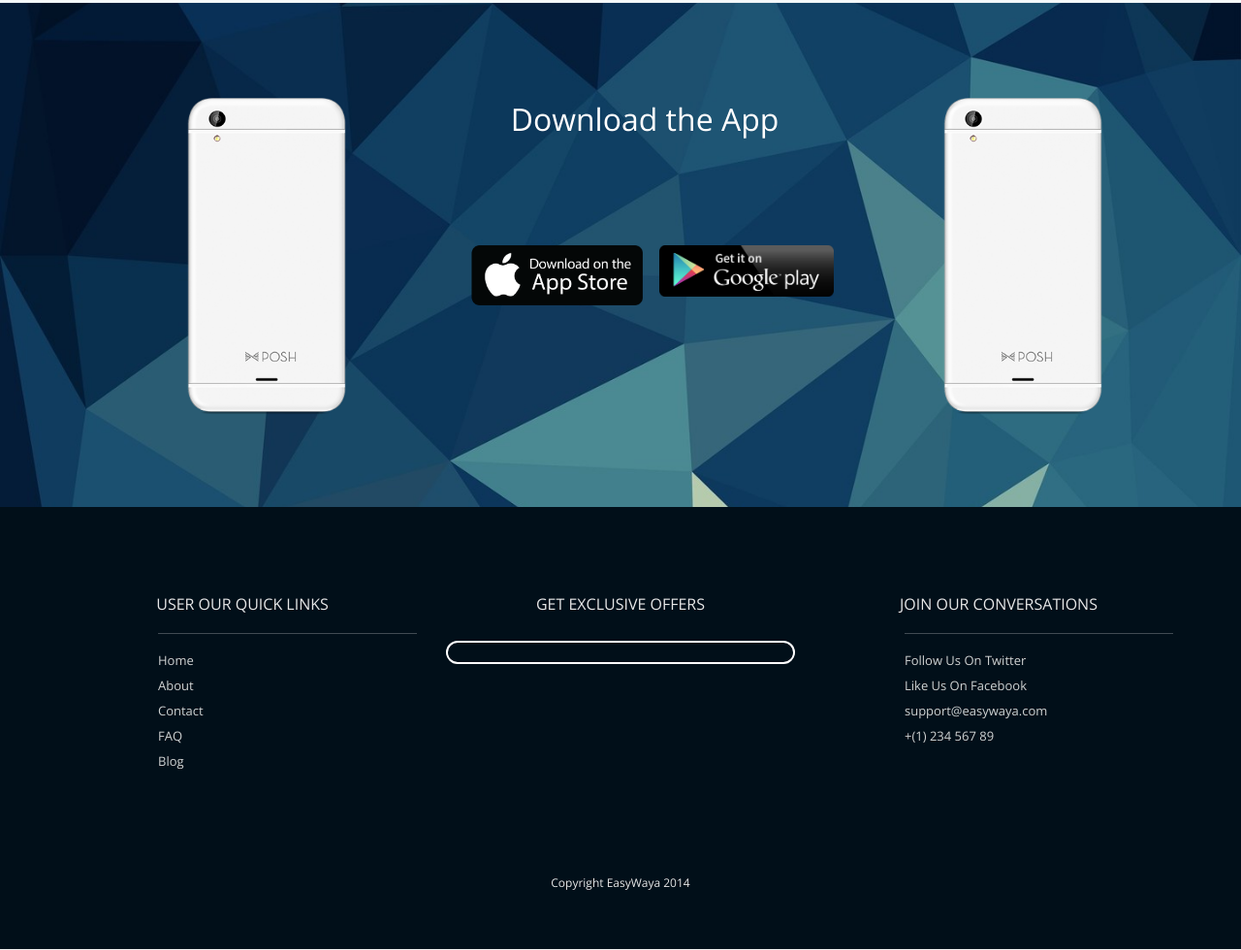
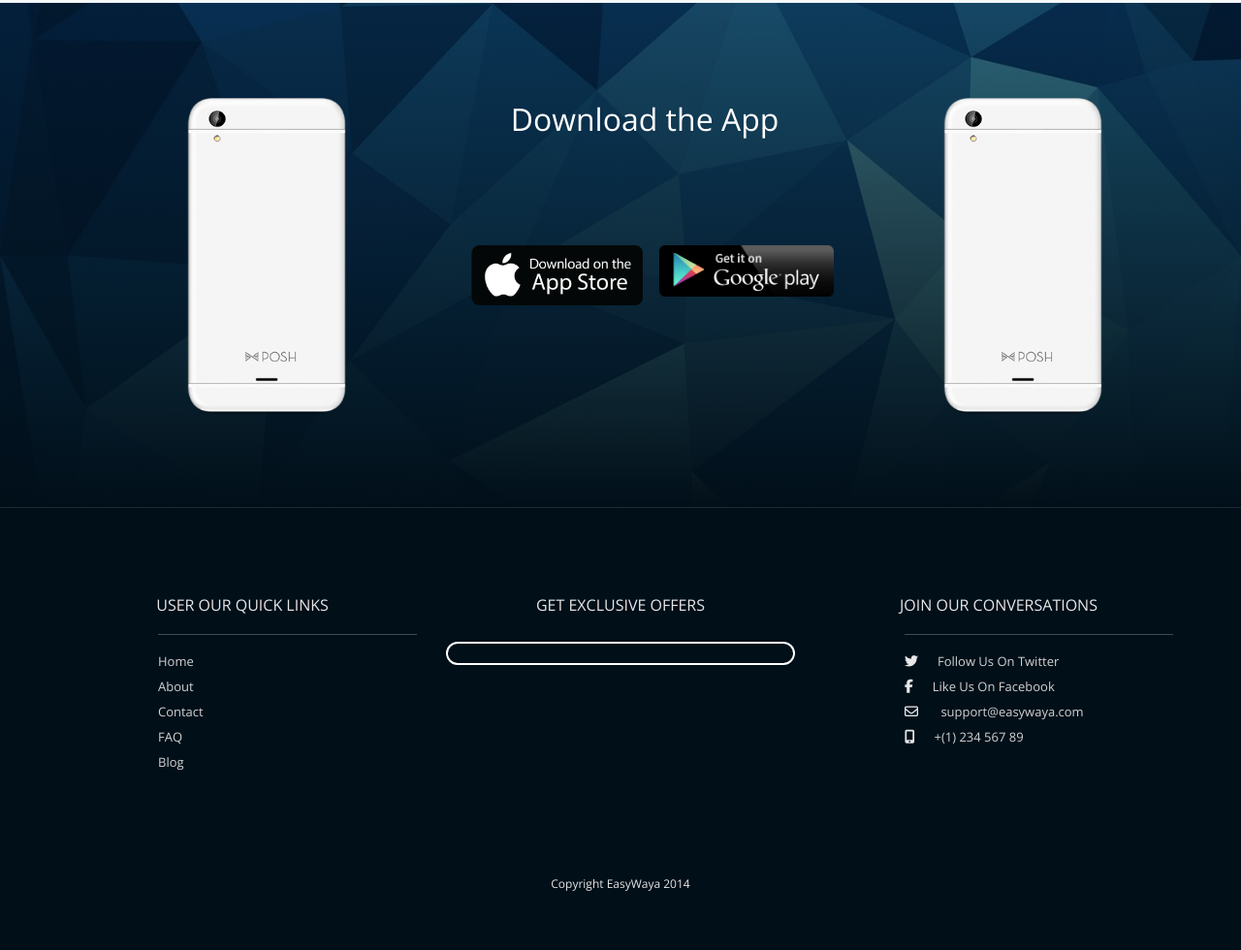
Before and after one commit to andela-mfalade/easy-wire, a website: page index.html in a window 1280 px wide. Shown: the part 2119-3099 px from the top of the page at 97% size. Drawn offline with nearby package versions, Linux system fonts and the light colour scheme.

Commit message:
Add Footer Font. Add shadow to download section[To be removed]

```diff
--- a/index.html
+++ b/index.html
@@ -15,6 +15,9 @@
     <link rel="stylesheet" type="text/css" href="public/css/bootstrap.min.css">
     <!-- Custom CSS -->
     <link rel="stylesheet" type="text/css" href="public/css/base.css">
+
+    <!-- Font Awesome Embed code -->
+    <script src="https://use.fontawesome.com/9651d7f0f4.js"></script>
 </head>
 
 <body>
@@ -313,10 +316,11 @@
                         <h4>JOIN OUR CONVERSATIONS</h4>
                         <div class="quickLinksHolder thirdCol">
                             <hr class="divider">
-                            <p><a href="" class="quickLink">Follow Us On Twitter</a></p>
-                            <p><a href="" class="quickLink">Like Us On Facebook</a></p>
-                            <p><a href="" class="quickLink">support@easywaya.com</a></p>
-                            <p><a href="" class="quickLink">+(1) 234 567 89</a></p>
+                            <p><i class="fa fa-twitter socialIcons" aria-hidden="true"></i><a href="" class="quickLink">Follow Us On Twitter</a></p>
+                            <p><i class="fa fa-facebook socialIcons" aria-hidden="true"></i><a href="" class="quickLink">Like Us On Facebook</a></p>
+                            <p><i class="fa fa-envelope-o socialIcons" aria-hidden="true"></i>
+<a href="" class="quickLink">support@easywaya.com</a></p>
+                            <p><i class="fa fa-mobile socialIcons" aria-hidden="true"></i><a href="" class="quickLink">+(1) 234 567 89</a></p>
                         </div>
                     </div>
                 </div>
--- a/src/sass/components/_buttons.sass
+++ b/src/sass/components/_buttons.sass
@@ -4,7 +4,8 @@
 
 %buttonStyles
     padding: 5px 30px
-    width: 150px
+    width: 130px
+    height: 35px
     font-weight: 200
     text-align: center
     align-self: center
@@ -19,8 +20,8 @@
 %jumboBtn
     font-size: 22px;
     text-align: center;
-    height: 50px;
-    width: 210px;
+    height: 40px;
+    width: 200px;
     vertical-align: middle;
 
 
--- a/src/sass/layout/_footer.sass
+++ b/src/sass/layout/_footer.sass
@@ -2,6 +2,7 @@
 
 footer
     background: linear-gradient($easyDeepBlue, $easyDeepBlue)
+    border-top: 1px solid rgba(64, 74, 82, 0.48)
     padding-top: 80px
     padding-bottom: 50px
     color: $subtleWhite
@@ -27,3 +28,9 @@
     .copyright
         color: $footerWhite
         font-size: 12px
+
+    .socialIcons
+        color: $footerWhite
+        font-size: 14px
+        font-weight: bold
+        margin-right: 20px
--- a/src/sass/pages/_home.sass
+++ b/src/sass/pages/_home.sass
@@ -80,7 +80,7 @@
 //-- Download Section stylings
 #downloadSection
     @extend .largePadding
-    background: url('../images/footerbg.jpg') no-repeat center center #084163
+    background: linear-gradient(rgba(5, 45, 69, 0.26), rgb(1, 15, 25)), url("../images/footerbg.jpg") no-repeat center center #084163
     background-size: cover
     color: $easyWhite
 
```
Also changed, not shown: public/css/base.css.
